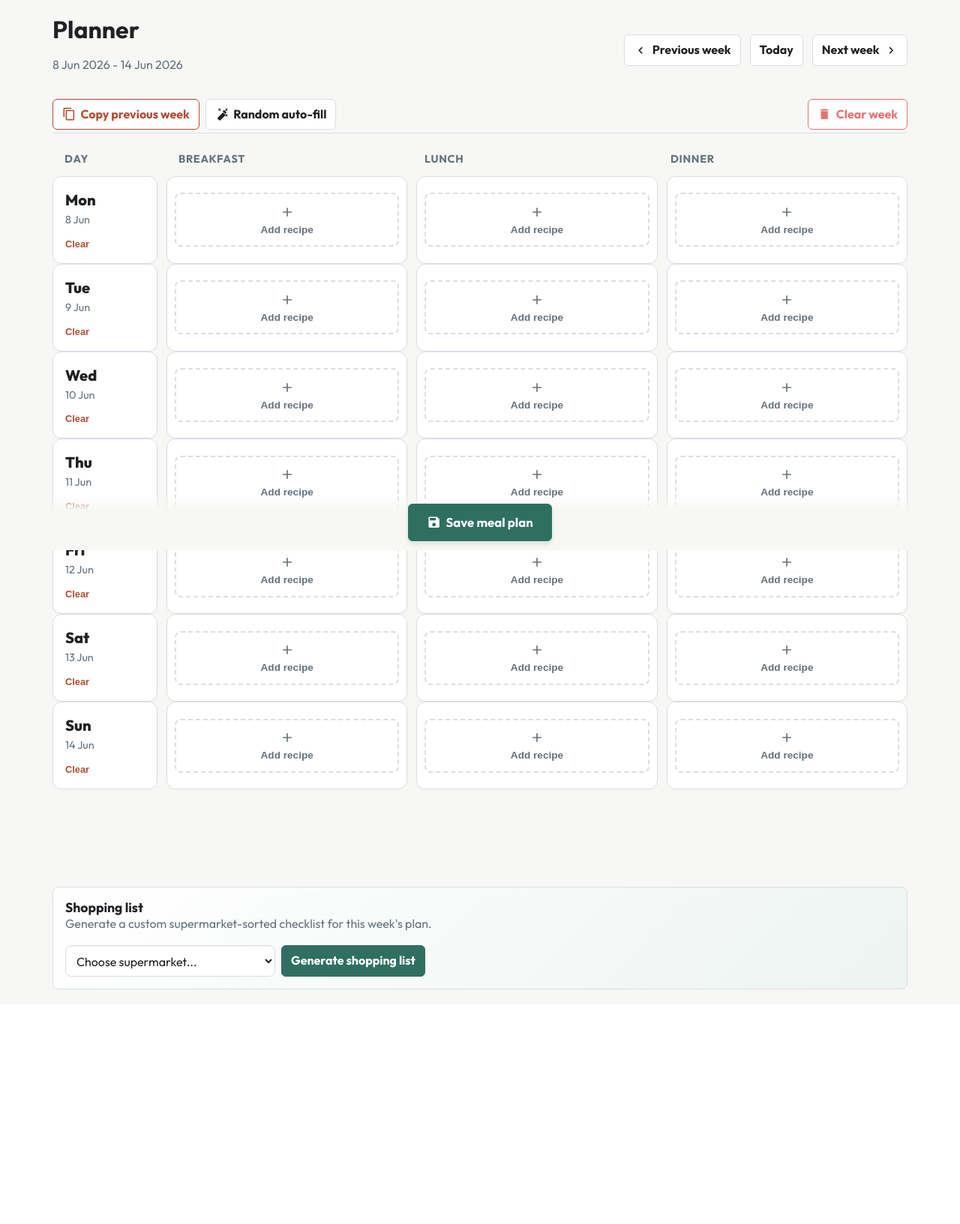
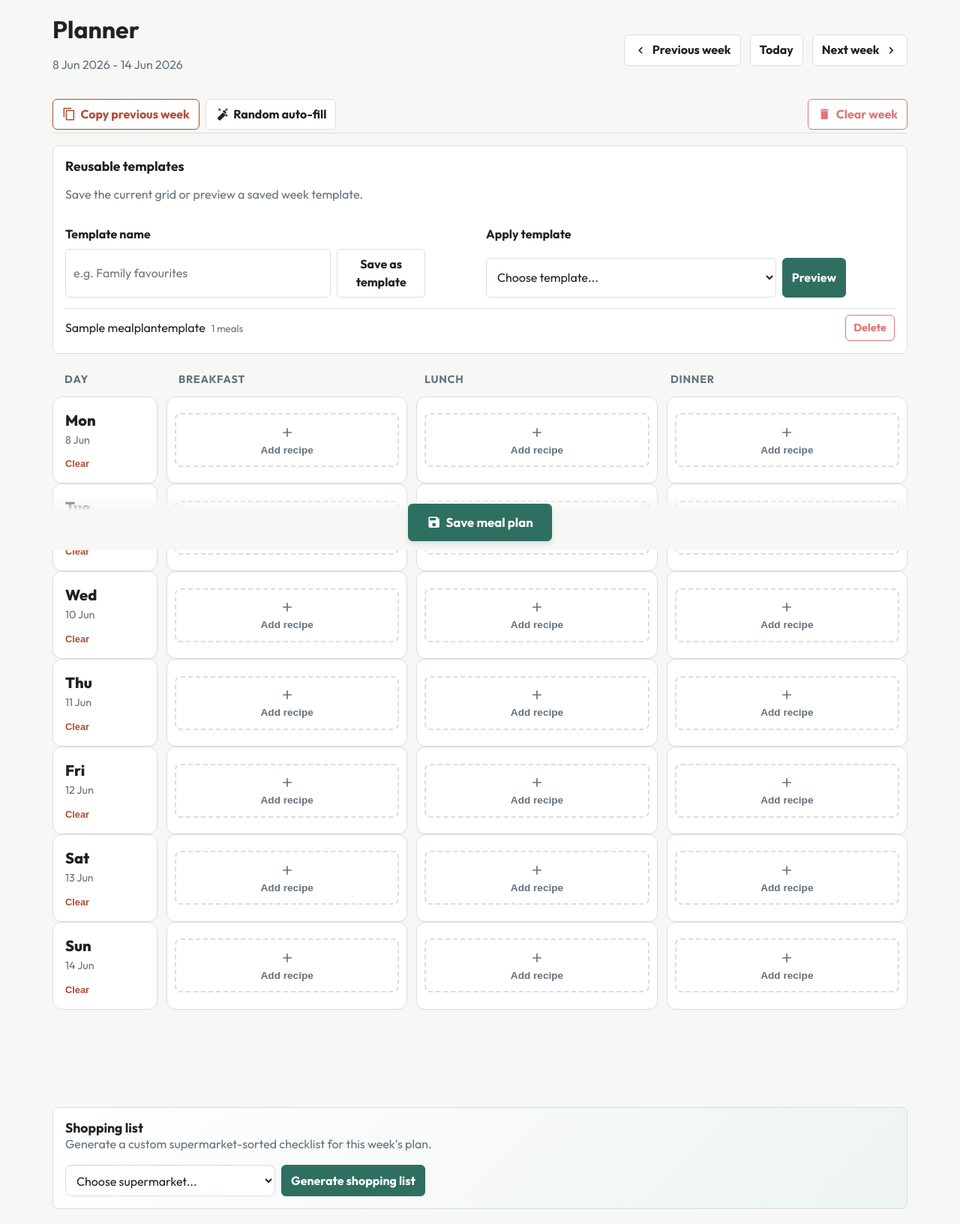
Before and after one commit to bslater509/shelfserve, a Django app: page /planner/ in a window 1280 px wide. Shown: the part 66-1699 px from the top of the page at 75% size. Before the commit the page ends 1386 px from the top, so only its background shows below. Run offline with Django 4.2, Linux system fonts and the light colour scheme; tables that the repository leaves empty hold one stand-in row (values such as "Sample post"); grey boxes marked "Sample" are stand-in pictures.

Commit message:
Add reusable planner templates

```diff
--- a/recipe_planner/app/recipes/admin.py
+++ b/recipe_planner/app/recipes/admin.py
@@ -4,6 +4,8 @@
     AppSetting,
     Ingredient,
     MealPlanEntry,
+    MealPlanTemplate,
+    MealPlanTemplateEntry,
     Recipe,
     RecipeIngredient,
     ShoppingList,
@@ -32,5 +34,7 @@
 admin.site.register(Supermarket)
 admin.site.register(SupermarketSection)
 admin.site.register(MealPlanEntry)
+admin.site.register(MealPlanTemplate)
+admin.site.register(MealPlanTemplateEntry)
 admin.site.register(ShoppingList)
 admin.site.register(ShoppingListItem)
--- a/recipe_planner/app/recipes/static/recipes/app.css
+++ b/recipe_planner/app/recipes/static/recipes/app.css
@@ -682,6 +682,55 @@
   margin-bottom: 32px;
 }
 
+.planner-template-panel,
+.template-preview-panel {
+  margin-top: 16px;
+}
+
+.template-preview-panel {
+  display: flex;
+  justify-content: space-between;
+  align-items: center;
+  gap: 12px;
+  border-color: var(--primary);
+  background: var(--soft);
+}
+
+.template-tool-grid {
+  display: grid;
+  grid-template-columns: repeat(2, minmax(0, 1fr));
+  gap: 16px;
+  margin-top: 14px;
+}
+
+.template-save-control,
+.template-apply-control {
+  display: grid;
+  gap: 8px;
+}
+
+.template-list {
+  display: grid;
+  gap: 8px;
+  margin-top: 14px;
+}
+
+.template-list-item {
+  display: flex;
+  justify-content: space-between;
+  align-items: center;
+  gap: 12px;
+  border-top: 1px solid var(--line);
+  padding-top: 8px;
+}
+
+.template-list-item span {
+  display: flex;
+  gap: 8px;
+  align-items: baseline;
+  min-width: 0;
+}
+
 /* Supermarket Selector styling */
 .list-generation-panel {
   background: linear-gradient(135deg, #ffffff 0%, var(--soft) 100%);
@@ -1106,6 +1155,19 @@
   .tool-group .button {
     flex: 1;
     justify-content: center;
+  }
+
+  .template-preview-panel,
+  .template-tool-grid,
+  .template-list-item,
+  .selector-with-button {
+    grid-template-columns: 1fr;
+    flex-direction: column;
+    align-items: stretch;
+  }
+
+  .template-preview-panel {
+    display: grid;
   }
 }
 
--- a/recipe_planner/app/recipes/templates/recipes/planner.html
+++ b/recipe_planner/app/recipes/templates/recipes/planner.html
@@ -38,6 +38,66 @@
       Clear week
     </button>
   </div>
+</section>
+
+{% if template_preview and selected_template %}
+  <section class="panel template-preview-panel">
+    <div>
+      <h2>Template preview</h2>
+      <p class="muted font-outfit">Previewing {{ selected_template.name }} on this week. Save the meal plan to apply it.</p>
+    </div>
+    <a class="button" href="{% url 'planner' %}?week={{ week_start|date:'Y-m-d' }}">Cancel preview</a>
+  </section>
+{% endif %}
+
+<section class="panel planner-template-panel">
+  <div class="section-heading">
+    <div>
+      <h2>Reusable templates</h2>
+      <p class="muted font-outfit">Save the current grid or preview a saved week template.</p>
+    </div>
+  </div>
+  <div class="template-tool-grid">
+    <div class="template-save-control">
+      <label for="template_name">Template name</label>
+      <div class="selector-with-button">
+        <input id="template_name" name="template_name" form="planner-main-form" placeholder="e.g. Family favourites">
+        <button class="button" type="submit" name="planner_action" value="save_template" form="planner-main-form">
+          Save as template
+        </button>
+      </div>
+    </div>
+    <form method="get" action="{% url 'planner' %}" class="template-apply-control">
+      <input type="hidden" name="week" value="{{ week_start|date:'Y-m-d' }}">
+      <label for="template_apply">Apply template</label>
+      <div class="selector-with-button">
+        <select id="template_apply" name="template" required>
+          <option value="">Choose template...</option>
+          {% for template in templates %}
+            <option value="{{ template.pk }}"{% if selected_template and selected_template.pk == template.pk %} selected{% endif %}>
+              {{ template.name }} ({{ template.entries.count }} meals)
+            </option>
+          {% endfor %}
+        </select>
+        <button class="button primary" type="submit">Preview</button>
+      </div>
+    </form>
+  </div>
+  {% if templates %}
+    <div class="template-list">
+      {% for template in templates %}
+        <div class="template-list-item">
+          <span>{{ template.name }} <small>{{ template.entries.count }} meals</small></span>
+          <form method="post" action="{% url 'delete_meal_plan_template' template.pk %}" onsubmit="return confirm('Delete this planner template?');">
+            {% csrf_token %}
+            <button class="button compact danger-button-style" type="submit">Delete</button>
+          </form>
+        </div>
+      {% endfor %}
+    </div>
+  {% else %}
+    <p class="empty">No templates saved yet.</p>
+  {% endif %}
 </section>
 
 <form method="post" class="planner-form" id="planner-main-form">
@@ -124,7 +184,7 @@
   </div>
 
   <div class="planner-actions-footer">
-    <button class="button primary large-button-style" type="submit">
+    <button class="button primary large-button-style" type="submit" name="planner_action" value="save_plan">
       <svg class="icon-inline" viewBox="0 0 24 24"><path fill="currentColor" d="M15,9H5V5H15M12,19A3,3 0 0,1 9,16A3,3 0 0,1 12,13A3,3 0 0,1 15,16A3,3 0 0,1 12,19M17,3H5C3.89,3 3,3.9 3,5V19A2,2 0 0,0 5,21H19A2,2 0 0,0 21,19V7L17,3Z"/></svg>
       Save meal plan
     </button>
--- a/recipe_planner/app/recipes/urls.py
+++ b/recipe_planner/app/recipes/urls.py
@@ -14,6 +14,7 @@
     path("pantry/items/<int:pk>/edit/", views.edit_pantry_item, name="edit_pantry_item"),
     path("pantry/items/<int:pk>/delete/", views.delete_pantry_item, name="delete_pantry_item"),
     path("planner/", views.planner, name="planner"),
+    path("planner/templates/<int:pk>/delete/", views.delete_meal_plan_template, name="delete_meal_plan_template"),
     path("planner/entries/<int:pk>/cook/", views.cook_planner_entry, name="cook_planner_entry"),
     path("planner/entries/<int:pk>/undo-cooked/", views.undo_cook_planner_entry, name="undo_cook_planner_entry"),
     path("shopping/generate/", views.generate_shopping_list, name="generate_shopping_list"),
--- a/recipe_planner/app/recipes/views.py
+++ b/recipe_planner/app/recipes/views.py
@@ -16,6 +16,8 @@
     Ingredient,
     MEAL_SLOTS,
     MealPlanEntry,
+    MealPlanTemplate,
+    MealPlanTemplateEntry,
     PantryItem,
     Recipe,
     RecipeIngredient,
@@ -285,13 +287,32 @@
     recipes = Recipe.objects.prefetch_related("tags")
     copy_from_str = request.GET.get("copy_from")
     copy_from_date = parse_date(copy_from_str)
+    template_id = request.GET.get("template")
+    selected_template = None
+    template_preview = False
 
     if request.method == "POST":
-        save_planner_entries(request.POST, days)
-        messages.success(request, "Meal plan saved.")
+        if request.POST.get("planner_action") == "save_template":
+            template_name = normalise_name(request.POST.get("template_name", ""))[:120]
+            if not template_name:
+                messages.error(request, "Template name is required.")
+                return redirect(f"{reverse('planner')}?week={week_start.isoformat()}")
+            saved_template = save_meal_plan_template(template_name, request.POST, days)
+            messages.success(request, f"Saved {saved_template.name} as a reusable planner template.")
+        else:
+            save_planner_entries(request.POST, days)
+            messages.success(request, "Meal plan saved.")
         return redirect(f"{reverse('planner')}?week={week_start.isoformat()}")
 
-    if copy_from_date:
+    if template_id:
+        selected_template = get_object_or_404(
+            MealPlanTemplate.objects.prefetch_related("entries__recipe"),
+            pk=template_id,
+        )
+        entries = entries_from_template(selected_template, week_start)
+        template_preview = True
+        messages.info(request, f"Previewing template {selected_template.name}. Click 'Save meal plan' to apply it.")
+    elif copy_from_date:
         copy_from_start = start_of_week(copy_from_date, settings.week_start)
         entries = {}
         for entry in MealPlanEntry.objects.filter(
@@ -329,12 +350,24 @@
             "entries": entries,
             "supermarkets": supermarkets,
             "latest_lists_by_supermarket": latest_lists_by_supermarket,
+            "templates": MealPlanTemplate.objects.prefetch_related("entries").all(),
+            "selected_template": selected_template,
+            "template_preview": template_preview,
             "week_start": week_start,
             "previous_week": week_start - timedelta(days=7),
             "next_week": week_start + timedelta(days=7),
             "today_week": start_of_week(date.today(), settings.week_start),
         },
     )
+
+
+@require_POST
+def delete_meal_plan_template(request, pk):
+    template = get_object_or_404(MealPlanTemplate, pk=pk)
+    template_name = template.name
+    template.delete()
+    messages.success(request, f"Deleted planner template {template_name}.")
+    return redirect(request.META.get("HTTP_REFERER", reverse("planner")))
 
 
 @require_POST
@@ -675,21 +708,22 @@
         (entry.date, entry.meal_slot): entry
         for entry in MealPlanEntry.objects.filter(date__range=(days[0], days[-1])).select_related("recipe")
     }
+    submitted_entries = collect_planner_entries(post_data, days)
     with transaction.atomic():
         for day in days:
             for slot, _label in MEAL_SLOTS:
                 existing = existing_entries.get((day, slot))
-                recipe_id = post_data.get(f"recipe_{day.isoformat()}_{slot}")
-                servings = parse_positive_int(post_data.get(f"servings_{day.isoformat()}_{slot}") or "1")
-                note = normalise_name(post_data.get(f"note_{day.isoformat()}_{slot}", ""))[:160]
+                submitted = submitted_entries.get((day, slot))
 
-                if not recipe_id:
+                if not submitted:
                     if existing:
                         undo_meal_cooked(existing)
                         existing.delete()
                     continue
 
-                recipe = get_object_or_404(Recipe, pk=recipe_id)
+                recipe = submitted["recipe"]
+                servings = submitted["servings"]
+                note = submitted["note"]
                 if existing and existing.recipe_id == recipe.pk and existing.servings == servings and existing.note == note:
                     continue
 
@@ -697,6 +731,61 @@
                     undo_meal_cooked(existing)
                     existing.delete()
                 MealPlanEntry.objects.create(date=day, meal_slot=slot, recipe=recipe, servings=servings, note=note)
+
+
+def collect_planner_entries(post_data, days):
+    entries = {}
+    for day in days:
+        for slot, _label in MEAL_SLOTS:
+            recipe_id = post_data.get(f"recipe_{day.isoformat()}_{slot}")
+            if not recipe_id:
+                continue
+            recipe = get_object_or_404(Recipe, pk=recipe_id)
+            entries[(day, slot)] = {
+                "recipe": recipe,
+                "servings": parse_positive_int(post_data.get(f"servings_{day.isoformat()}_{slot}") or "1"),
+                "note": normalise_name(post_data.get(f"note_{day.isoformat()}_{slot}", ""))[:160],
+            }
+    return entries
+
+
+def save_meal_plan_template(name, post_data, days):
+    submitted_entries = collect_planner_entries(post_data, days)
+    existing_template = MealPlanTemplate.objects.filter(name__iexact=name).first()
+    with transaction.atomic():
+        template = existing_template or MealPlanTemplate(name=name)
+        template.name = name
+        template.save()
+        template.entries.all().delete()
+        template_entries = []
+        for (day, slot), submitted in submitted_entries.items():
+            template_entries.append(
+                MealPlanTemplateEntry(
+                    template=template,
+                    day_offset=(day - days[0]).days,
+                    meal_slot=slot,
+                    recipe=submitted["recipe"],
+                    servings=submitted["servings"],
+                    note=submitted["note"],
+                )
+            )
+        MealPlanTemplateEntry.objects.bulk_create(template_entries)
+    return template
+
+
+def entries_from_template(template, week_start):
+    entries = {}
+    for template_entry in template.entries.all():
+        target_date = week_start + timedelta(days=template_entry.day_offset)
+        copied_entry = MealPlanEntry(
+            date=target_date,
+            meal_slot=template_entry.meal_slot,
+            recipe=template_entry.recipe,
+            servings=template_entry.servings,
+            note=template_entry.note,
+        )
+        entries[f"{target_date.isoformat()}_{template_entry.meal_slot}"] = copied_entry
+    return entries
 
 
 def parse_positive_int(value):
--- a/recipe_planner/config.yaml
+++ b/recipe_planner/config.yaml
@@ -1,5 +1,5 @@
 name: ShelfServe
-version: "0.1.22"
+version: "0.1.23"
 slug: shelfserve
 description: Recipe storage, meal planning, and supermarket-sorted shopping lists.
 url: https://github.com/bslater509/shelfserve
```
Also changed, not shown: recipe_planner/app/recipes/models.py (+28 -0 lines), recipe_planner/app/recipes/tests.py (+109 -0 lines), recipe_planner/CHANGELOG.md, recipe_planner/app/recipes/migrations/0008_meal_plan_templates.py (added).
